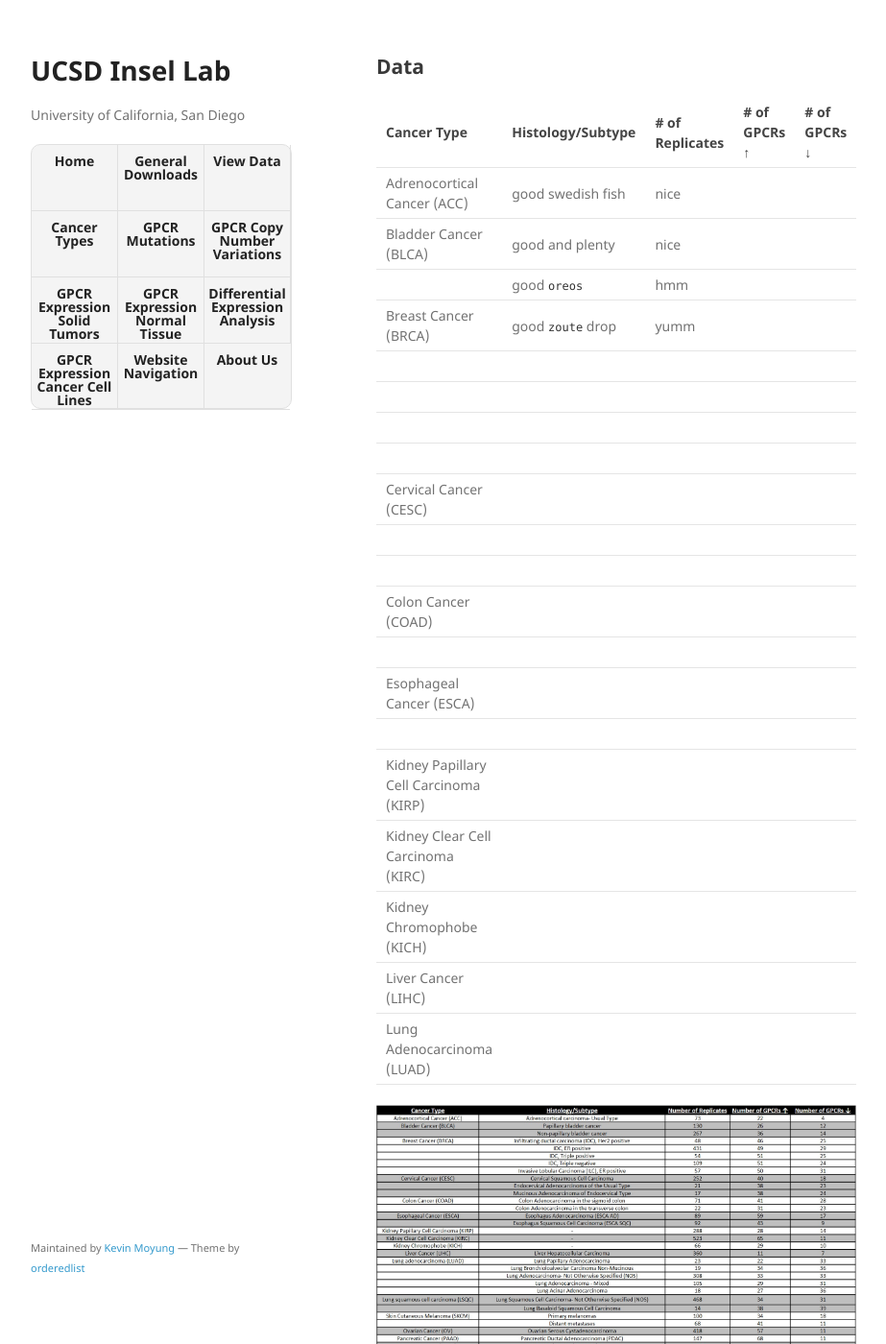
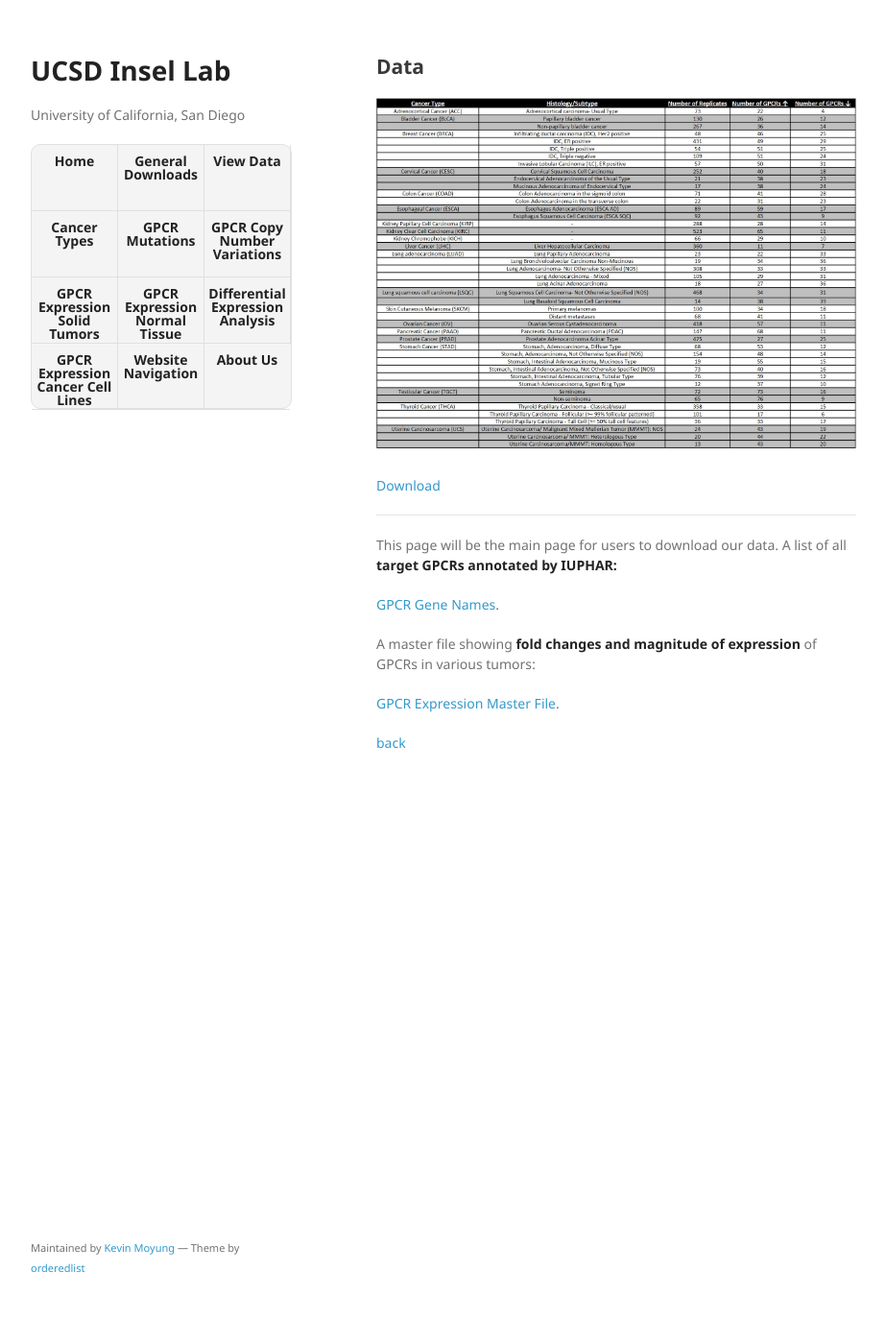
Before and after one commit to insellab/insellab.github.io, a Jekyll site: the page built from data.md, in a window 1280 px wide and 1400 px high. Shown: the whole window at 96% size, without its empty margins (178-1101 px from the left). Built offline with Jekyll 4.4.1, drawn with Linux system fonts in a browser that asks for light colours; our own code applies the rules of GitHub Pages for plain Markdown files.

Commit message:
Update data.md

```diff
--- a/data.md
+++ b/data.md
@@ -4,31 +4,11 @@ layout: default
 
 ## Data
 
-|               Cancer Type               |          Histology/Subtype        | # of Replicates | # of GPCRs ↑ | # of GPCRs ↓ |
-|----------------------------------------|------------------------------------|-----------------|--------------|--------------|
-|          Adrenocortical Cancer (ACC)         | good swedish fish                   | nice  |              |           |
-| Bladder Cancer (BLCA)                 | good and plenty                     | nice  |
-|                                       | good `oreos`                        | hmm   |
-| Breast Cancer (BRCA)                  | good `zoute` drop                   | yumm  |
-|                                       |                                     |       |            |            |
-|                                       |                                     |       |            |            |
-|                                       |                                     |       |            |            |
-|                                       |                                     |       |            |            |
-| Cervical Cancer (CESC)                |                                     |       |            |            |
-|                                       |                                     |       |            |            |
-|                                       |                                     |       |            |            |
-| Colon Cancer (COAD)                   |                                     |       |            |            |
-|                                       |                                     |       |            |            |
-| Esophageal Cancer (ESCA)              |                                     |       |            |            |
-|                                       |                                     |       |            |            |
-| Kidney Papillary Cell Carcinoma (KIRP) |                                     |       |            |            |
-| Kidney Clear Cell Carcinoma (KIRC)    |                                     |       |            |            |
-| Kidney Chromophobe (KICH)             |                                     |       |            |            |
-| Liver Cancer (LIHC)                   |                                     |       |            |            |
-| Lung  Adenocarcinoma (LUAD)           |                                     |       |            |            |
+![](https://insellab.github.io/Picture1.jpg)
 
+[Download](https://insellab.github.io/Picture1.jpg)
 
-![](https://insellab.github.io/Picture1.jpg)
+* * *
 
 This page will be the main page for users to download our data.
 A list of all **target GPCRs annotated by IUPHAR:**
```
